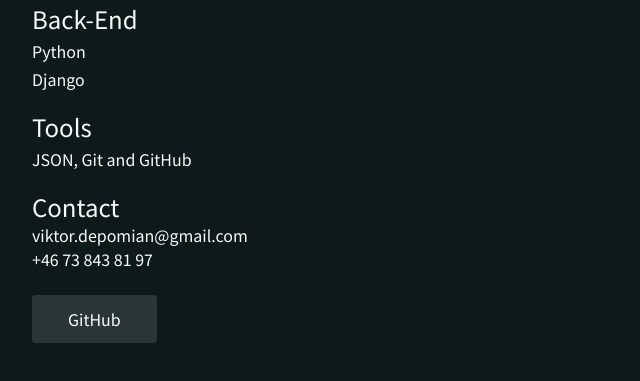
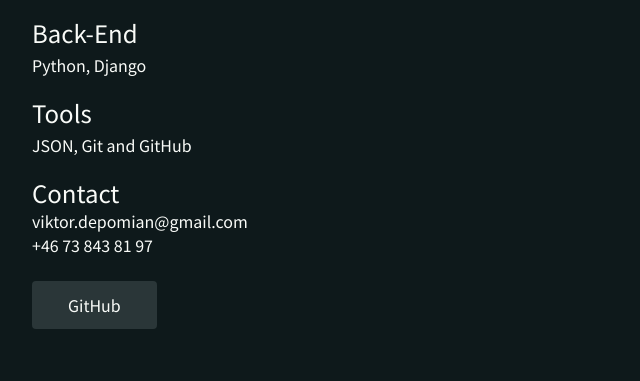
Before and after one commit to viktordepomian/portfolio, a website: page index.html in a window 1280 px wide. Shown: the part 299-680 px from the top of the page, without its empty margins (0-640 px from the left). Drawn offline with Linux system fonts and the light colour scheme.

Commit message:
Changes lines in back-end section

```diff
--- a/index.html
+++ b/index.html
@@ -20,8 +20,7 @@
                 <h3 class="text-2xl">Front-End</h3>
                 <p class="mt-1">HTML5, CSS, Tailwind</p>
                 <h3 class="text-2xl mt-5">Back-End</h3>
-                <p class="mt-1">Python</p>
-                <p class="mt-1">Django</p>
+                <p class="mt-1">Python, Django</p>
                 <h3 class="text-2xl mt-5">Tools</h3>
                 <p class="mt-1">JSON, Git and GitHub</p>
             </section>
```
